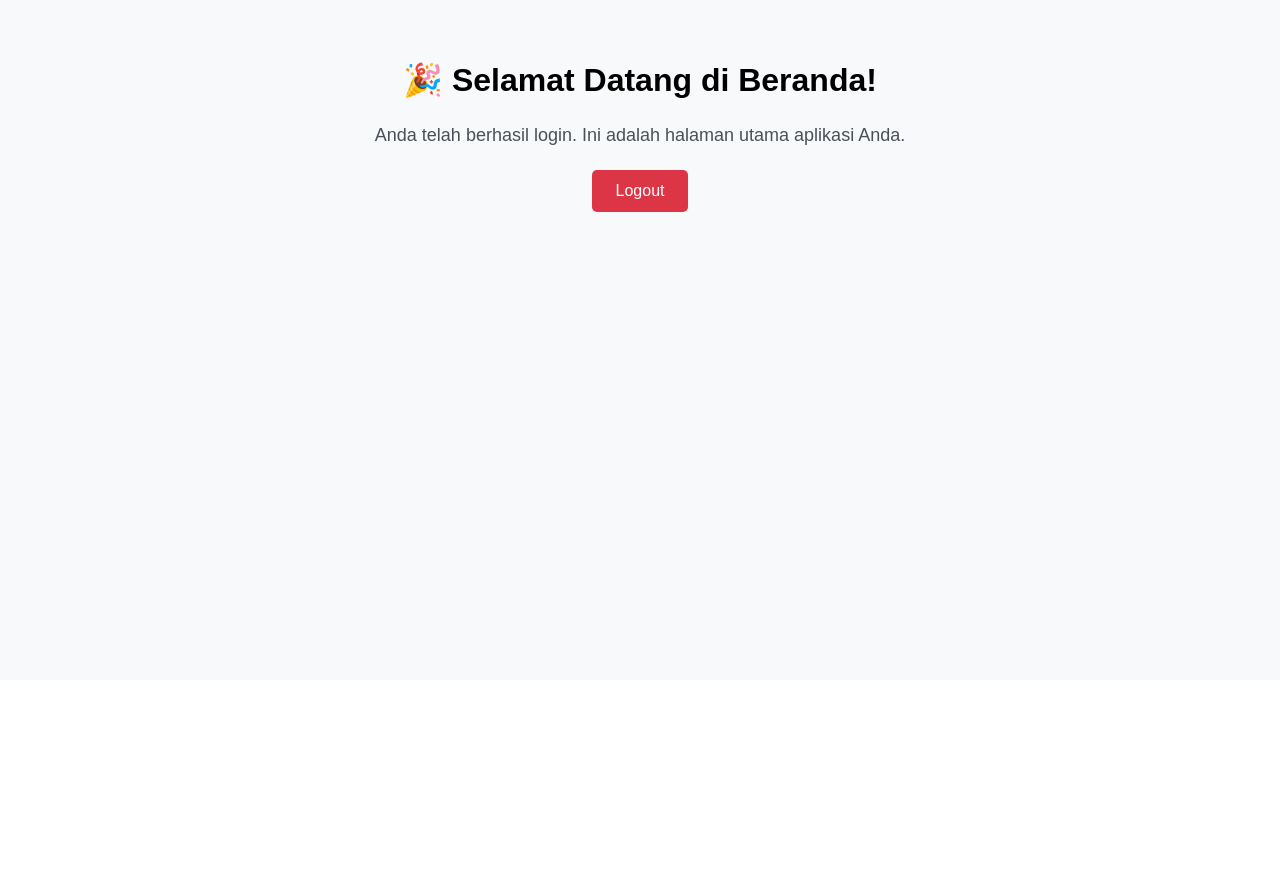
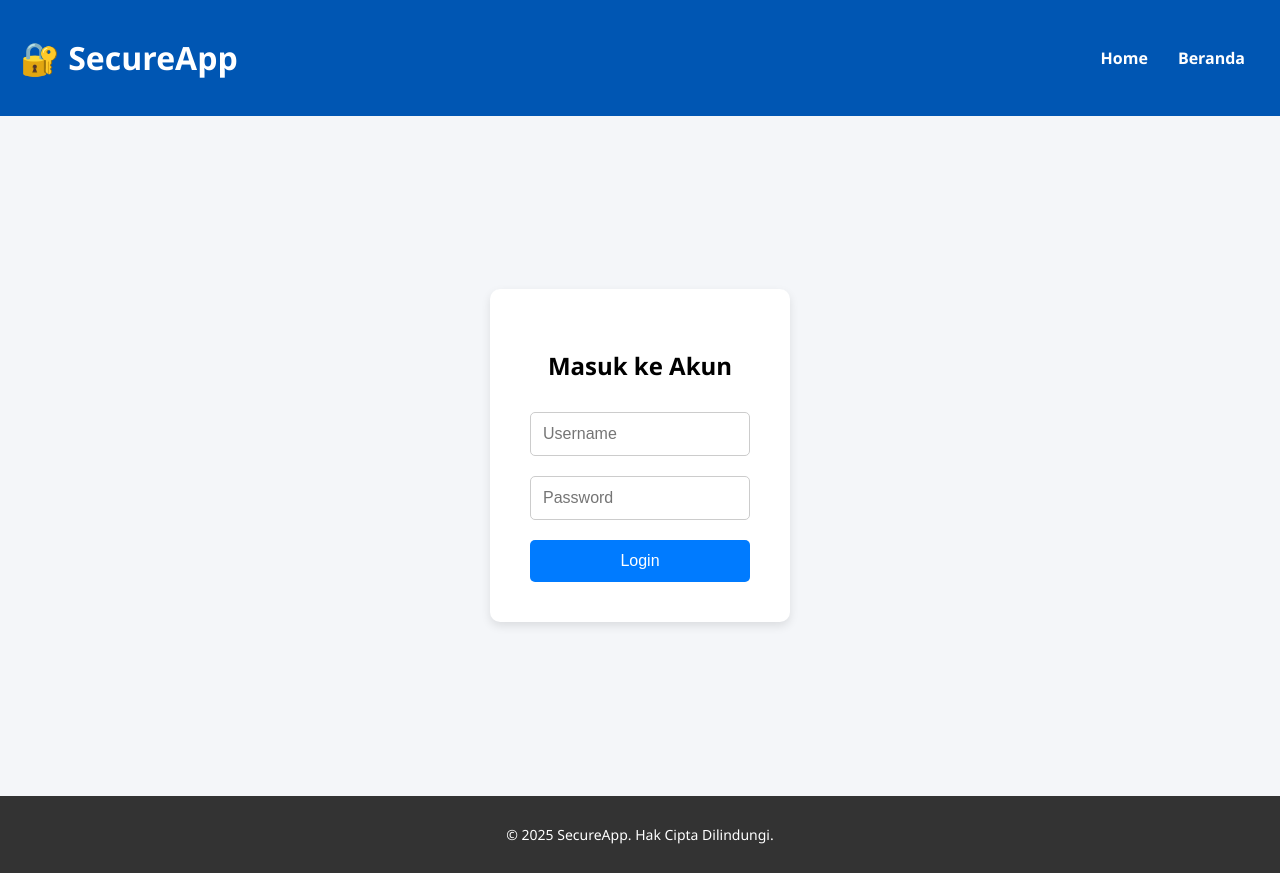
Before and after one commit to shin-meiri/main, a React (Create React App) app: page / in a window 1280 px wide. Before the commit the page ends 800 px from the top, so only its background shows below. Built offline with nearby package versions, Linux system fonts and the light colour scheme.

Commit message:
Update App.js

```diff
--- a/src/App.js
+++ b/src/App.js
@@ -1,4 +1,6 @@
 import { HashRouter as Router, Routes, Route } from 'react-router-dom';
+import Header from './components/Header';
+import Footer from './components/Footer';
 import Login from './components/Login';
 import Dashboard from './components/Dashboard';
 import PrivateRoute from './components/PrivateRoute';
@@ -6,10 +8,13 @@ import PrivateRoute from './components/PrivateRoute';
 function App() {
   return (
     <Router>
+      <div style={styles.app}>
+        <Header />
+        <main style={styles.main}>
           <Routes>
-        <Route path="/login" element={<Login />} />
+            <Route path="/" element={<Login />} />
             <Route
-          path="/"
+              path="/dashboard"
               element={
                 <PrivateRoute>
                   <Dashboard />
@@ -17,8 +22,24 @@ function App() {
               }
             />
           </Routes>
+        </main>
+        <Footer />
+      </div>
     </Router>
   );
 }
 
+const styles = {
+  app: {
+    display: 'flex',
+    flexDirection: 'column',
+    minHeight: '100vh',
+    fontFamily: 'Segoe UI, Tahoma, Geneva, Verdana, sans-serif',
+  },
+  main: {
+    flex: 1,
+    backgroundColor: '#f8f9fa',
+  },
+};
+
 export default App;
```
Lines whose indentation alone changed are shown as unchanged.
